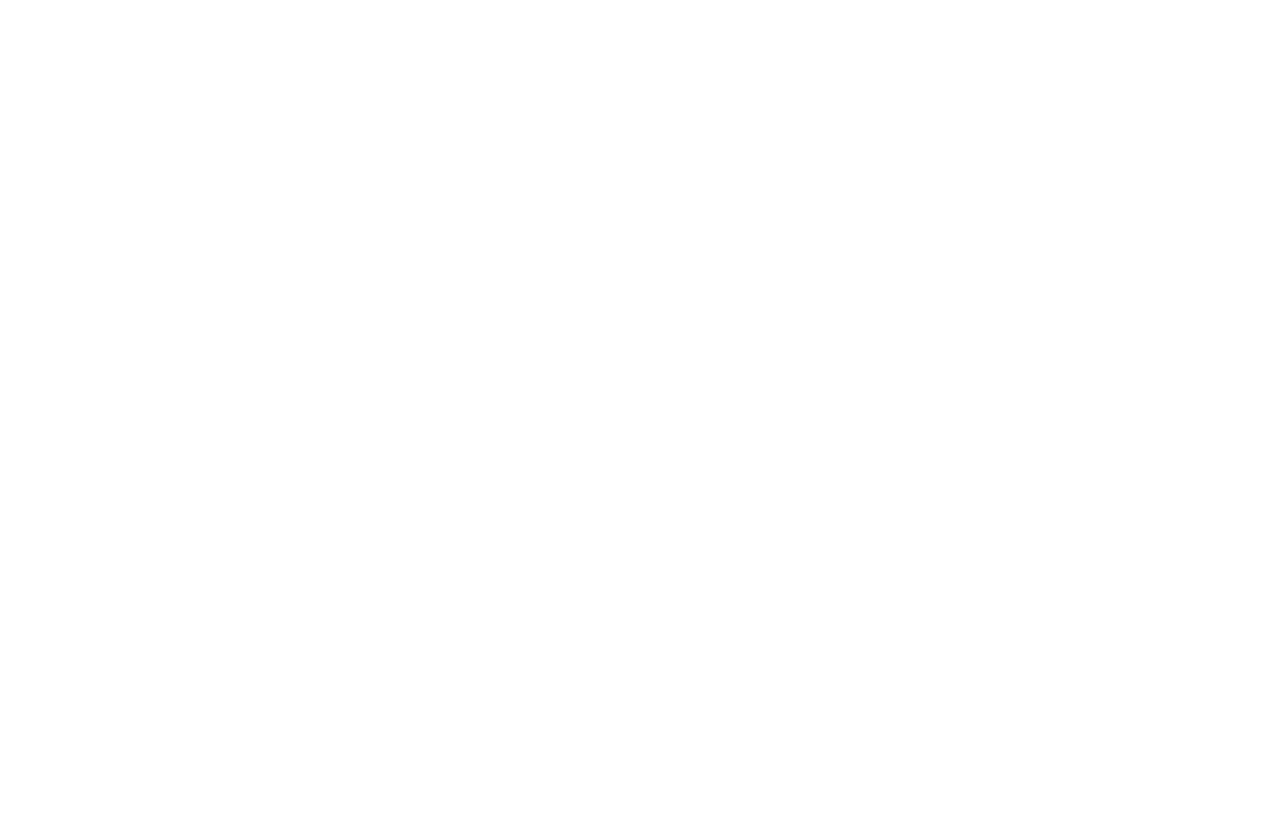
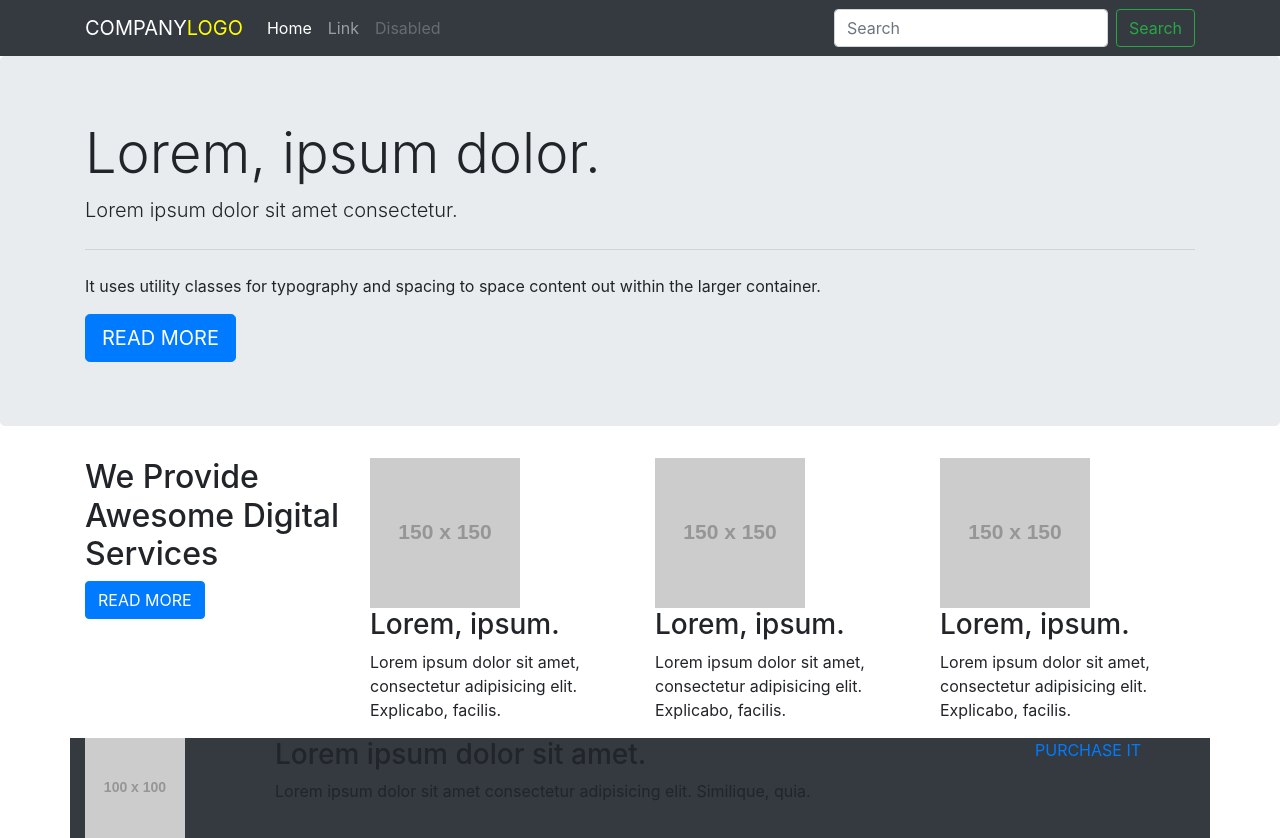
Before and after one commit to rossd84/demoPage_bootstrap, a plain HTML site: page index.html in a window 1280 px wide. Before the commit the page ends 800 px from the top, so only its background shows below. Drawn offline with nearby package versions, Linux system fonts and the light colour scheme; placeholder pictures from the web are drawn by us.

Commit message:
addition markup and bootstrap CDN added

```diff
--- a/index.html
+++ b/index.html
@@ -5,10 +5,77 @@
     <meta name="viewport" content="width=device-width, initial-scale=1, shrink-to-fit=no">
     <meta http-equiv="X-UA-Compatible" content="ie=edge">
     <link rel="stylesheet" href="https://stackpath.bootstrapcdn.com/bootstrap/4.4.1/css/bootstrap.min.css" integrity="sha384-Vkoo8x4CGsO3+Hhxv8T/Q5PaXtkKtu6ug5TOeNV6gBiFeWPGFN9MuhOf23Q9Ifjh" crossorigin="anonymous">
+    <link rel="stylesheet" href="style.css">
     <title>Document</title>
 </head>
 <body>
-
+    <nav class="navbar navbar-expand-lg navbar-dark bg-dark">
+        <div class="container">
+            <a class="navbar-brand" href="#">COMPANY<span class="yellow">LOGO</span></a>
+            <button class="navbar-toggler" type="button" data-toggle="collapse" data-target="#navbarTogglerDemo02" aria-controls="navbarTogglerDemo02" aria-expanded="false" aria-label="Toggle navigation">
+                <span class="navbar-toggler-icon"></span>
+            </button>
+            <div class="collapse navbar-collapse" id="navbarTogglerDemo02">
+                <ul class="navbar-nav mr-auto mt-2 mt-lg-0">
+                    <li class="nav-item active">
+                        <a class="nav-link" href="#">Home <span class="sr-only">(current)</span></a>
+                    </li>
+                    <li class="nav-item">
+                      <a class="nav-link" href="#">Link</a>
+                    </li>
+                    <li class="nav-item">
+                      <a class="nav-link disabled" href="#" tabindex="-1" aria-disabled="true">Disabled</a>
+                    </li>
+                </ul>
+                <form class="form-inline my-2 my-lg-0">
+                    <input class="form-control mr-sm-2" type="search" placeholder="Search">
+                    <button class="btn btn-outline-success my-2 my-sm-0" type="submit">Search</button>
+                </form>
+            </div>
+        </div>
+    </nav>
+    <div class="jumbotron hero">
+        <div class="container">
+            <h1 class="display-4">Lorem, ipsum dolor.</h1>
+            <p class="lead">Lorem ipsum dolor sit amet consectetur.</p>
+            <hr class="my-4">
+            <p>It uses utility classes for typography and spacing to space content out within the larger container.</p>
+            <a class="btn btn-primary btn-lg" href="#" role="button">READ MORE</a>
+        </div>
+    </div>
+    <div class="container">
+        <div class="row">
+            <div class="col-sm">
+                <h2>We Provide Awesome Digital Services</h2>
+                <button type='button' class='btn btn-primary'>READ MORE</button  >
+            </div>
+            <div class="col-sm">
+                <img src="https://via.placeholder.com/150" alt="#">
+                <h3>Lorem, ipsum.</h3>
+                <p>Lorem ipsum dolor sit amet, consectetur adipisicing elit. Explicabo, facilis.</p>
+            </div>
+            <div class="col-sm">
+                <img src="https://via.placeholder.com/150" alt="#">
+                <h3>Lorem, ipsum.</h3>
+                <p>Lorem ipsum dolor sit amet, consectetur adipisicing elit. Explicabo, facilis.</p>
+            </div>
+            <div class="col-sm">
+                <img src="https://via.placeholder.com/150" alt="#">
+                <h3>Lorem, ipsum.</h3>
+                <p>Lorem ipsum dolor sit amet, consectetur adipisicing elit. Explicabo, facilis.</p>
+            </div>
+        </div>
+    </div>
+    <div class="container cta bg-dark">
+        <div class="row">
+            <div class="col-sm-2"> <img src="https://via.placeholder.com/100X100" alt="#"></div>
+            <div class="col-sm-8">
+                <h3>Lorem ipsum dolor sit amet.</h3>
+                <p>Lorem ipsum dolor sit amet consectetur adipisicing elit. Similique, quia.</p>
+            </div>
+            <div class="col-sm-2"><a href="#">PURCHASE IT</a></div>
+        </div>
+    </div>
 
     <script src="https://code.jquery.com/jquery-3.4.1.slim.min.js" integrity="sha384-J6qa4849blE2+poT4WnyKhv5vZF5SrPo0iEjwBvKU7imGFAV0wwj1yYfoRSJoZ+n" crossorigin="anonymous"></script>
 <script src="https://cdn.jsdelivr.net/npm/popper.js@1.16.0/dist/umd/popper.min.js" integrity="sha384-Q6E9RHvbIyZFJoft+2mJbHaEWldlvI9IOYy5n3zV9zzTtmI3UksdQRVvoxMfooAo" crossorigin="anonymous"></script>
--- /dev/null
+++ b/style.css
@@ -0,0 +1,4 @@
+
+.yellow {
+    color: yellow;
+}
```
